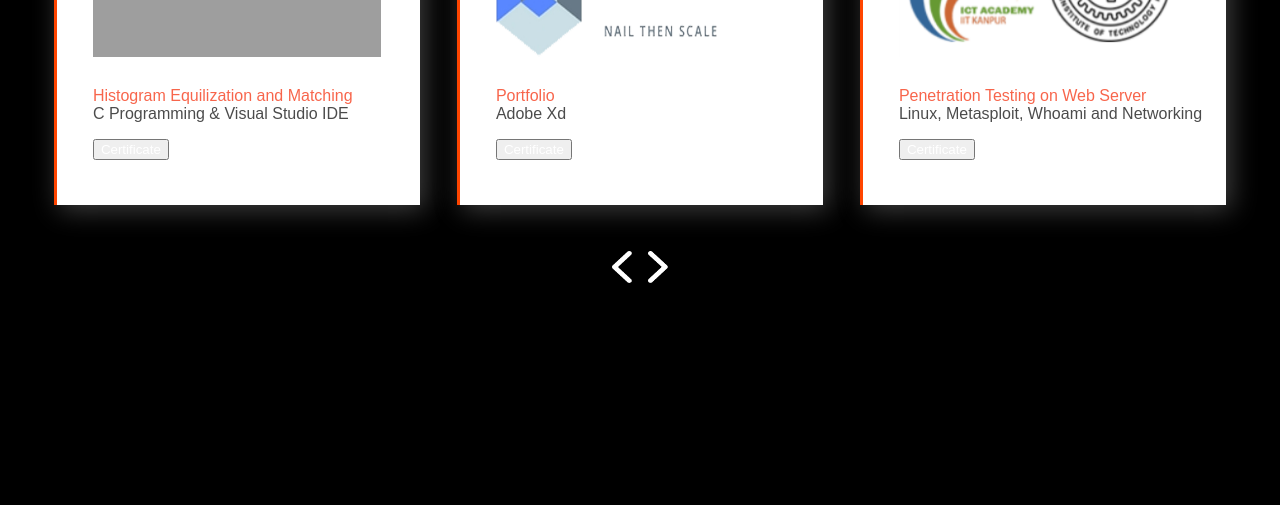
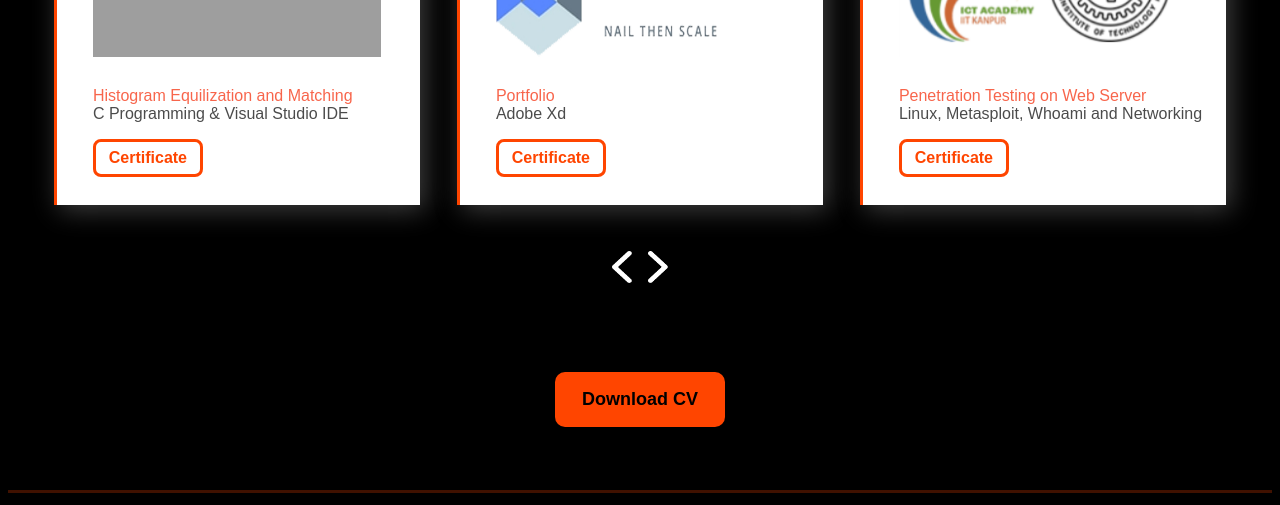
Before and after one commit to singhsahab811/portfolio, a plain HTML site: page index.html in a window 1280 px wide. Shown: the part 1860-2365 px from the top of the page. Drawn offline with Linux system fonts and the light colour scheme; grey boxes are pictures that could not be loaded; a script that the page names is missing.

Commit message:
Update resume.css

```diff
--- a/resume.css
+++ b/resume.css
@@ -123,10 +123,12 @@ body{
 }
 #skills h4{
         font-size: 25px;
-        margin-top: -0.%;
 }
 #trainings{
         margin-top: 5%;
+}
+#arrow-left,#arrow-right{
+        cursor: pointer;
 }
 #resume-download{
         color: black;
@@ -139,7 +141,7 @@ body{
         border: 0;
         transition: 1s;
         cursor:pointer;
-        margin-top: 50%;
+        margin-top: 7%;
         align-items: center;
 }
 #resume-download:hover{
@@ -253,7 +255,7 @@ footer{
     .slides p{
         opacity: 0.7;
     }
-    .readMore{
+    .experience{
         color: #FF4500;
         font-weight: bold;
         font-size:medium;
```
